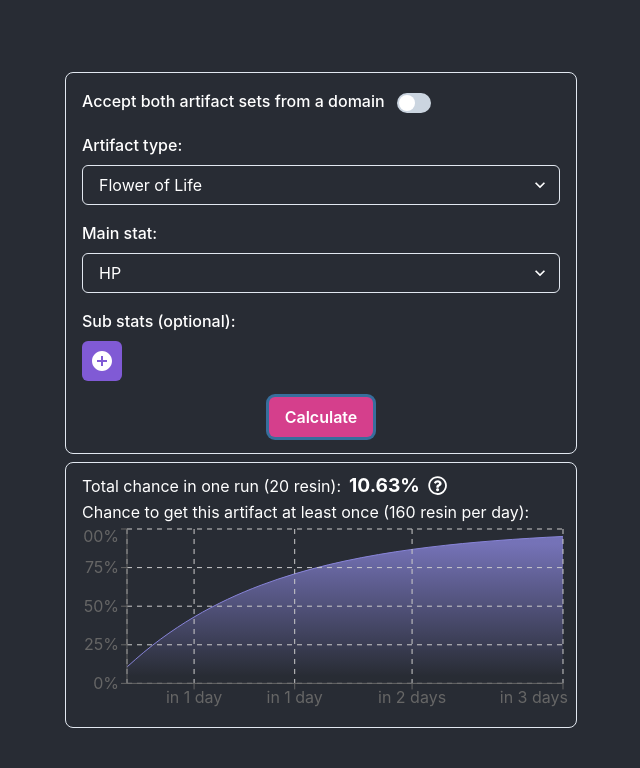
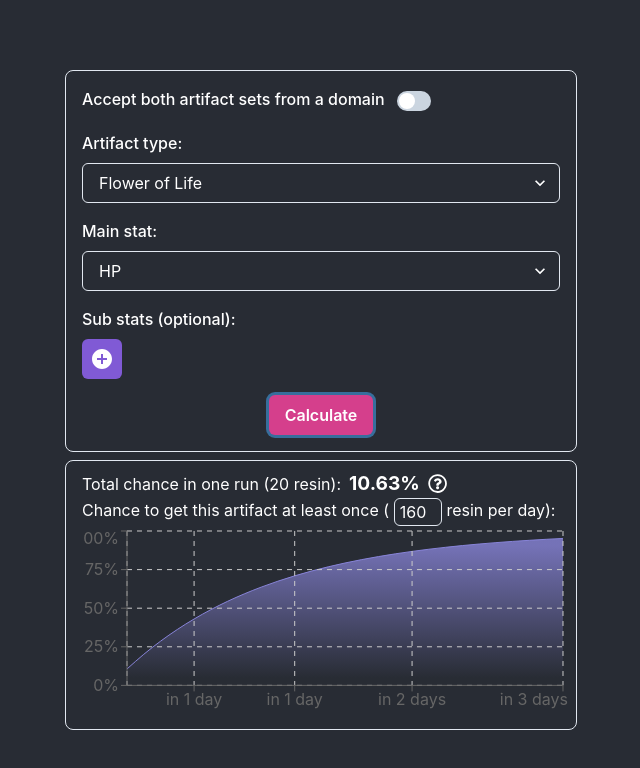
Before and after one commit to grumd/genshin-artifact-farm-calculator, a React app: page / in a window 1280 px wide. Both pictures are taken after a click on the button "Calculate". Shown: the top 768 px of the page, without its empty margins (319-959 px from the left). Built offline with nearby package versions, Linux system fonts and the light colour scheme; what js-combinatorics would draw is missing.

Commit message:
Added input for resin per day

```diff
--- a/src/components/ResultsBox.tsx
+++ b/src/components/ResultsBox.tsx
@@ -1,6 +1,13 @@
-import { memo } from "react";
+import { memo, useState } from "react";
 import styled from "styled-components";
-import { Text, Box, Flex, Link } from "@chakra-ui/react";
+import {
+  Text,
+  Box,
+  Flex,
+  Link,
+  NumberInput,
+  NumberInputField,
+} from "@chakra-ui/react";
 import {
   Area,
   AreaChart,
@@ -35,6 +42,16 @@ const QuestionIconContainer = styled.div`
   font-size: 120%;
 `;
 
+const ResinInput = styled(NumberInput)`
+  width: 3em;
+  margin-left: 0.3em;
+  display: inline-block;
+  & > input {
+    padding: 0.3em;
+    height: 1.75em;
+  }
+`;
+
 export const ResultsBox = memo(
   ({
     chances,
@@ -43,6 +60,10 @@ export const ResultsBox = memo(
     chances: CalculateResult;
     chartData: ChartDataEntry[];
   }) => {
+    const [resinPerDayString, setResinPerDay] = useState("160");
+    const converted = Number(resinPerDayString);
+    const resinPerDay = isNaN(converted) || converted < 1 ? 160 : converted;
+
     return (
       <Box
         margin={1}
@@ -156,8 +177,17 @@ export const ResultsBox = memo(
             }
           />
         </Flex>
-        <Text>
-          Chance to get this artifact at least once (160 resin per day):
+        <Text css={{}}>
+          Chance to get this artifact at least once (
+          <ResinInput
+            min={20}
+            defaultValue={160}
+            value={resinPerDayString}
+            onChange={setResinPerDay}
+          >
+            <NumberInputField />
+          </ResinInput>{" "}
+          resin per day):
         </Text>
         {chances.chance > 0 && !_.isEmpty(chartData) && (
           <ResponsiveContainer width="100%" aspect={2.5}>
@@ -182,7 +212,7 @@ export const ResultsBox = memo(
               <XAxis
                 dataKey="resin"
                 minTickGap={40}
-                tickFormatter={getResinDays}
+                tickFormatter={getResinDays(resinPerDay)}
               />
               <YAxis
                 domain={[0, 1]}
@@ -196,7 +226,7 @@ export const ResultsBox = memo(
                     return (
                       <TooltipContainer>
                         <div>Resin: {item.resin}</div>
-                        <div>Days: {item.resin / 160}</div>
+                        <div>Days: {item.resin / resinPerDay}</div>
                         <div>Chance: {getMeaningfulPercents(item.chance)}</div>
                       </TooltipContainer>
                     );
--- a/src/utils/formatNumber.ts
+++ b/src/utils/formatNumber.ts
@@ -22,11 +22,11 @@ export const getMeaningfulPercents = (value?: number): string => {
 const rtf =
   Intl &&
   Intl.RelativeTimeFormat &&
-  new Intl.RelativeTimeFormat(undefined, {
+  new Intl.RelativeTimeFormat("en", {
     style: "short",
     numeric: "always",
   });
 
-export const getResinDays = (value: number) => {
-  return rtf ? rtf.format(Math.round(value / 160), "days") : `${value}`;
+export const getResinDays = (resinPerDay: number) => (value: number) => {
+  return rtf ? rtf.format(Math.round(value / resinPerDay), "days") : `${value}`;
 };
```
